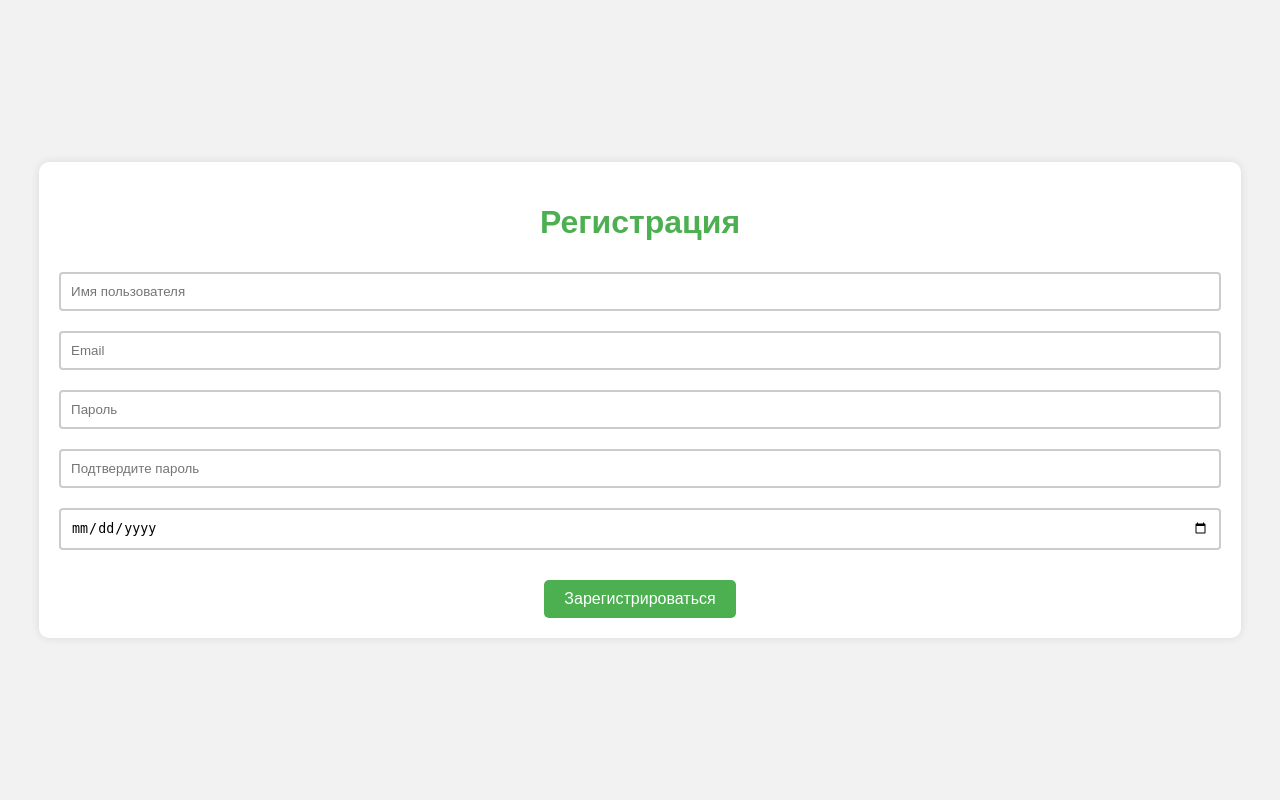
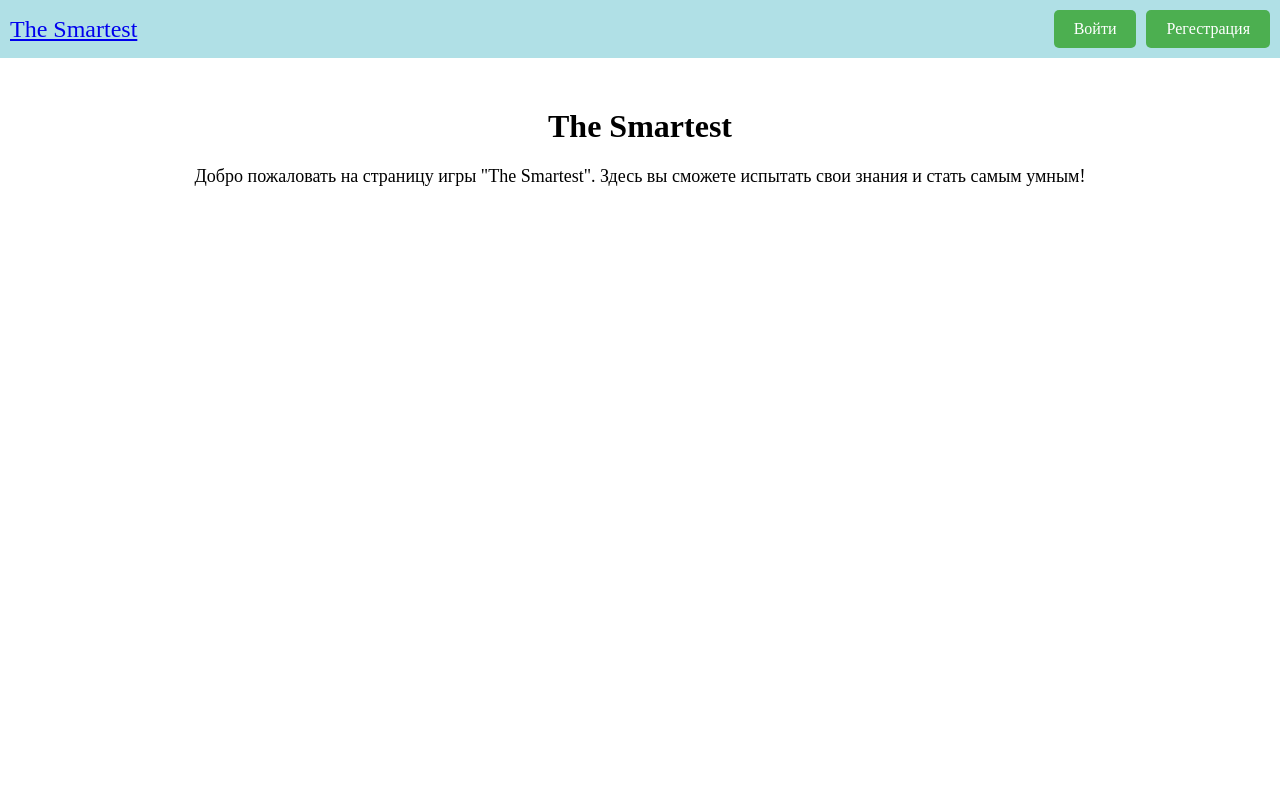
Before and after one commit to marke1-web/The-smartest, a Django app: template smart_project/users/templates/home.html in a window 1280 px wide. Run offline with Django 4.2, Linux system fonts and the light colour scheme; the template is opened without the code that fills it, so the values that code supplies are empty.

Commit message:
проверка работ шаблонов и бд(сыро)

```diff
--- a/smart_project/smart_project/urls.py
+++ b/smart_project/smart_project/urls.py
@@ -1,17 +1,15 @@
 from django.conf.urls.static import static
 from django.contrib import admin
 from django.conf import settings
-from django.urls import include
 from django.urls import path
-from users.views import login_view, register
+from users.views import login_view, register, home_view
 
 
 urlpatterns = [
     path('admin/', admin.site.urls),
-    path('home/', include('users.urls')),
+    path('', home_view, name='home'),
     path('login/', login_view, name='login'),
     path('register/', register, name='register'),
-    path('users/', include('users.urls')),
 ]
 
 
--- a/smart_project/users/templates/home.html
+++ b/smart_project/users/templates/home.html
@@ -1,31 +1,9 @@
 <!DOCTYPE html>
 <html>
 <head>
-    <title>Регистрация</title>
+    <title>Домашняя страница</title>
     <style>
-        body {
-            font-family: Arial, sans-serif;
-            background-color: #f2f2f2;
-            margin: 0;
-            padding: 0;
-            display: flex;
-            justify-content: center;
-            align-items: center;
-            height: 100vh;
-        }
-
-        form {
-            background-color: #fff;
-            padding: 20px;
-            border-radius: 10px;
-            box-shadow: 0 0 10px rgba(0, 0, 0, 0.1);
-            text-align: center;
-        }
-
-        h1 {
-            color: #4CAF50;
-        }
-
+        /* Стили для кнопки */
         .login-button {
             display: inline-block;
             padding: 10px 20px;
@@ -33,57 +11,62 @@
             color: white;
             text-decoration: none;
             border-radius: 5px;
-            border: none;
-            font-size: 16px;
-            margin-top: 20px;
-            cursor: pointer;
-            transition: background-color 0.3s;
         }
 
-        .login-button:hover {
-            background-color: #45a049;
+        /* Стили для контейнера */
+        .container {
+            text-align: center;
+            margin-top: 50px;
         }
 
-        input[type="text"], input[type="password"], input[type="email"], input[type="date"] {
-            width: 100%;
-            padding: 10px;
-            margin: 10px 0;
-            box-sizing: border-box;
-            border: 2px solid #ccc;
-            border-radius: 4px;
+        /* Стили для описания игры */
+        .game-description {
+            font-size: 18px;
+            margin-bottom: 20px;
         }
 
-        input[type="text"]:focus, input[type="password"]:focus, input[type="email"]:focus, input[type="date"]:focus {
-            border-color: #4CAF50;
+        /* Стили для шапки */
+        .header {
+            display: flex;
+            justify-content: space-between;
+            align-items: center;
+            padding: 10px;
+            background-color: #B0E0E6; /* Нежно-голубой цвет для верхушки */
+        }
+
+        .header-title {
+            font-size: 24px;
+        }
+
+        .header-links {
+            display: flex;
+        }
+
+        .header-links a {
+            margin-left: 10px;
+        }
+
+        body {
+            background-color: #ffffff; /* Белый цвет фона */
+            margin: 0;
+            padding: 0;
         }
     </style>
 </head>
 <body>
-    <form method="post" action="{% url 'register' %}">
-        <h1>Регистрация</h1>
-        {% csrf_token %}
-        <input type="text" name="username" placeholder="Имя пользователя" required>
-        <input type="email" name="email" placeholder="Email" required>
-        <input type="password" id="password" name="password" placeholder="Пароль" required>
-        <input type="password" id="confirm_password" placeholder="Подтвердите пароль" required>
-        <input type="date" name="dob" placeholder="Дата рождения" required>
-        <button type="submit" class="login-button">Зарегистрироваться</button>
-    </form>
+    <div class="header">
+        <div class="header-title">
+            <a href="/home/">The Smartest</a>
+        </div>
+        <div class="header-links">
+            <a href="/login/" class="login-button">Войти</a>
+            <a href="/register/" class="login-button">Регестрация</a>
+        </div>
+    </div>
 
-    <script>
-        var password = document.getElementById("password");
-        var confirm_password = document.getElementById("confirm_password");
-
-        function validatePassword() {
-            if (password.value != confirm_password.value) {
-                confirm_password.setCustomValidity("Пароли не совпадают");
-            } else {
-                confirm_password.setCustomValidity('');
-            }
-        }
-
-        password.onchange = validatePassword;
-        confirm_password.onkeyup = validatePassword;
-    </script>
+    <div class="container">
+        <h1>The Smartest</h1>
+        <p class="game-description">Добро пожаловать на страницу игры "The Smartest". Здесь вы сможете испытать свои знания и стать самым умным!</p>
+    </div>
 </body>
 </html>
--- a/smart_project/users/urls.py
+++ b/smart_project/users/urls.py
@@ -1,8 +1,7 @@
 from django.urls import path
-from .views import home_view, login_view, register
+from .views import login_view, register
 
 urlpatterns = [
-    path('', home_view, name='home'),
     path('login/', login_view, name='login'),
     path('register/', register, name='register'),
 ]
```
Also changed, not shown: smart_project/users/views.py (+4 -3 lines).
